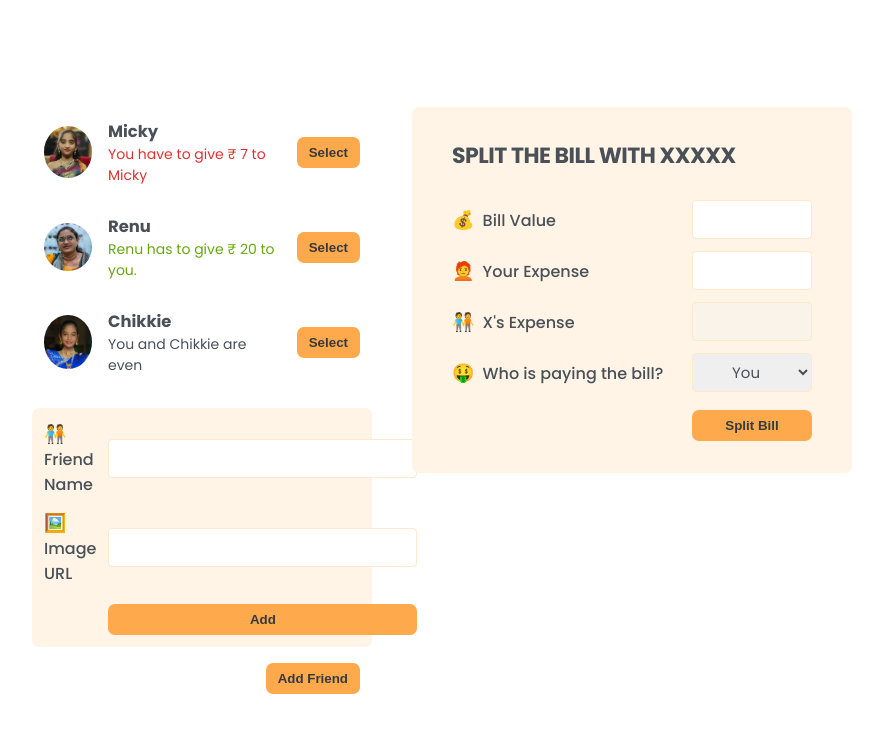
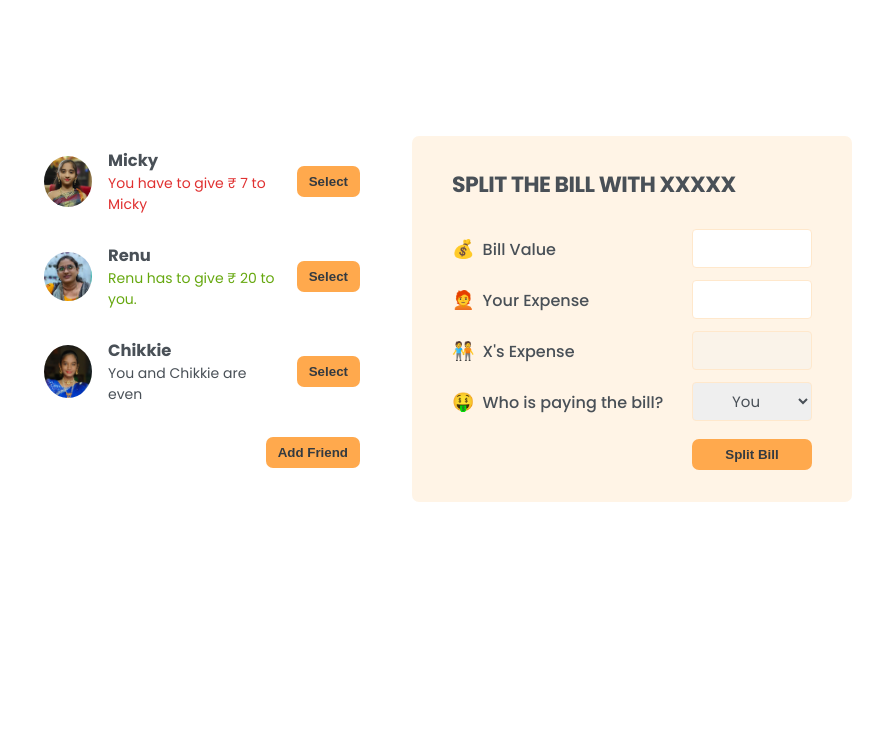
Before and after one commit to SatishKonduru/eat-n-split, a React (Create React App) app: page / in a window 1280 px wide. Shown: the top 732 px of the page, without its empty margins (198-1081 px from the left). Built offline with nearby package versions, Linux system fonts and the light colour scheme.

Commit message:
Conditionally rendering Add Friends Form

```diff
--- a/src/App.js
+++ b/src/App.js
@@ -1,3 +1,5 @@
+import { useState } from "react";
+
 const initialFriends = [
   {
     id: 118836,
@@ -20,13 +22,19 @@
 ];
 
 export default function App() {
+  const [showAddFriend, setShowAddFriend] = useState(false);
+  function handleToggleAddFriend() {
+    return setShowAddFriend((showAddFriend) => !showAddFriend);
+  }
   return (
     <div className="app">
       <div className="sidebar">
         <FriendsList />
 
-        <FormAddFriend />
-        <Button>Add Friend</Button>
+        {showAddFriend && <FormAddFriend />}
+        <Button onClick={handleToggleAddFriend}>
+          {showAddFriend ? "Close" : "Add Friend"}
+        </Button>
       </div>
       <FormSplitBill />
     </div>
@@ -68,8 +76,12 @@
   );
 }
 
-function Button({ children }) {
-  return <button className="button">{children}</button>;
+function Button({ children, onClick }) {
+  return (
+    <button className="button" onClick={onClick}>
+      {children}
+    </button>
+  );
 }
 function FormAddFriend() {
   return (
```
